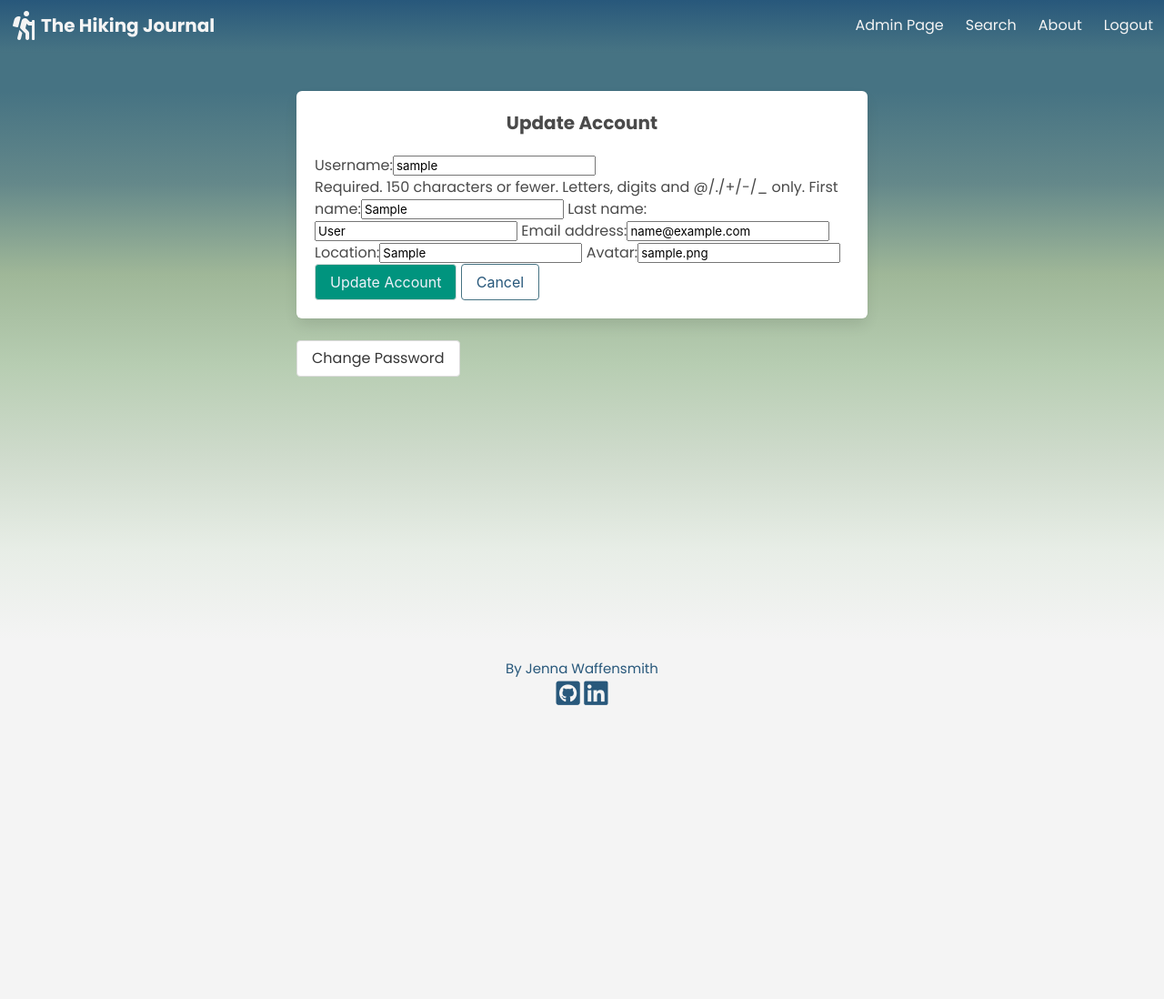
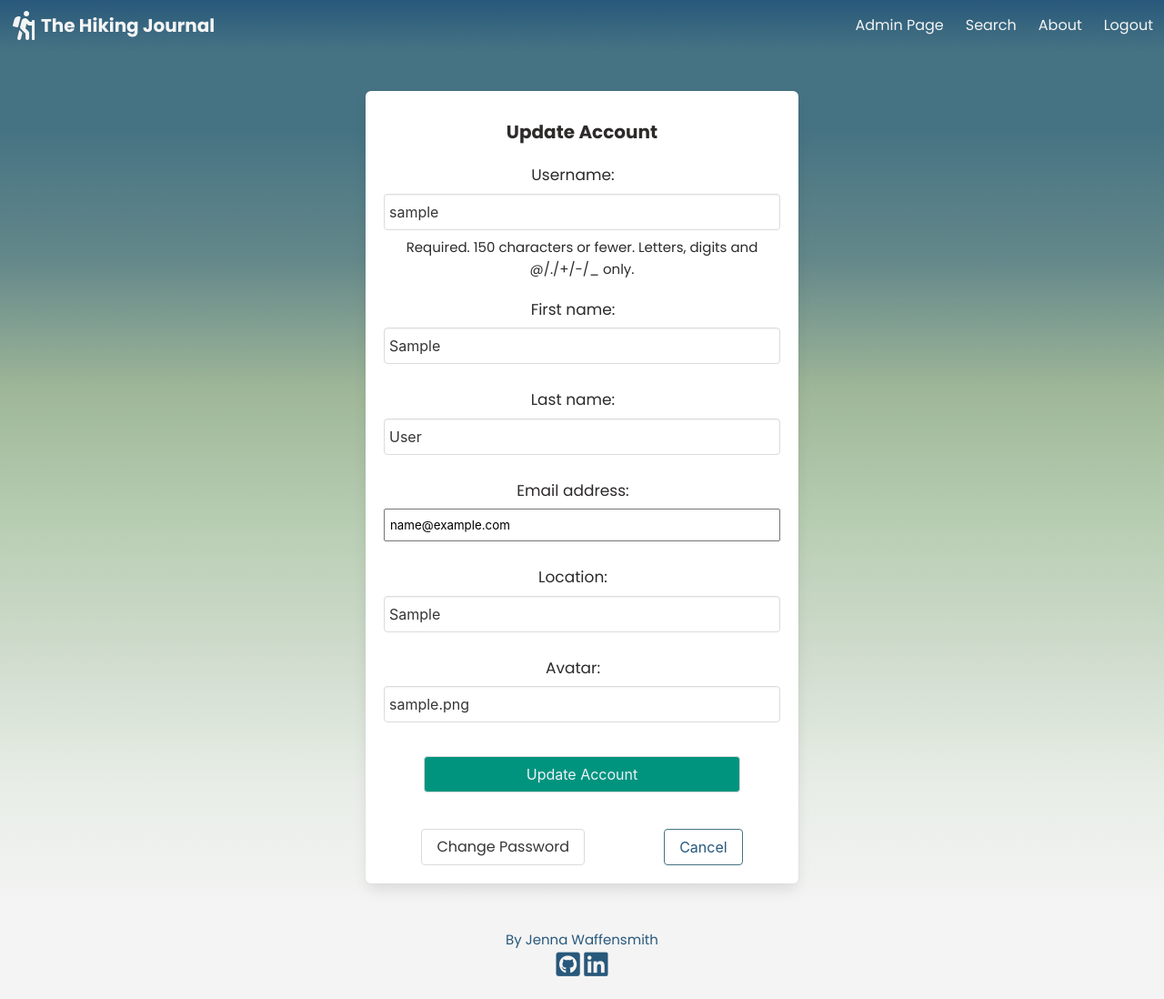
Before and after one commit to jwaffensmith/hiking-journal, a Django app: page /profile/1/update in a window 1280 px wide. Shown: the whole page at 91% size. Before the commit the page ends 775 px from the top, so only its background shows below. Run offline with Django 3.2, Linux system fonts and the light colour scheme; a user stored in the database is signed in; tables that the repository leaves empty hold one stand-in row (values such as "Sample post"); some libraries are stand-ins or nearby versions.

Commit message:
styled update profile page

```diff
--- a/main_app/forms.py
+++ b/main_app/forms.py
@@ -1,4 +1,5 @@
 from django import forms
+from django.forms import widgets
 from django.contrib.auth.models import User
 from django.contrib.auth.forms import UserCreationForm
 from .models import Profile
@@ -30,9 +31,20 @@ class UpdateProfileForm(forms.ModelForm):
     class Meta:
         model = Profile
         fields= ["location", "avatar"]
+        widgets={
+
+            "location": forms.TextInput(attrs=({"class": 'input', "placeholder": "Location"})),
+             "avatar": forms.TextInput(attrs=({"class": 'input', "placeholder": "Photo"}))
+        }
 
 
 class UpdateUserForm(forms.ModelForm):
     class Meta:
         model = User
         fields = ['username', 'first_name', 'last_name', 'email']
+        widgets={
+
+            "username": forms.TextInput(attrs=({"class": 'input', "placeholder": "Username"})),
+            "first_name": forms.TextInput(attrs=({"class": 'input', "placeholder": "First Name"})),
+            "last_name": forms.TextInput(attrs=({"class": 'input', "placeholder": "Last Name"}))
+        }
--- a/main_app/static/css/style.css
+++ b/main_app/static/css/style.css
@@ -167,6 +167,46 @@ nav.navbar.is-fixed-top .navbar-end .login-button:hover, nav.navbar.is-fixed-top
   list-style-type: none;
 }
 
+.update-profile {
+  color: #2d2a2a;
+}
+.update-profile p {
+  padding-top: 10px;
+  padding-bottom: 10px;
+}
+.update-profile p label {
+  margin-right: 20px;
+  font-size: 17px;
+}
+.update-profile p input {
+  width: 100%;
+  padding: 8px 5px;
+  margin: 7px 0;
+}
+.update-profile p input:focus {
+  outline: none !important;
+  border-color: #64888a;
+  box-shadow: none;
+}
+.update-profile p .helptext {
+  font-size: 15px;
+}
+.update-profile span.helptext {
+  font-size: 15px;
+}
+.update-profile ul li {
+  font-size: 10px;
+  margin-left: 10px;
+}
+.update-profile ul.errorlist {
+  margin: 10px;
+  color: #cc0f35;
+}
+.update-profile ul.errorlist li {
+  font-size: 15px;
+  list-style-type: none;
+}
+
 .update-modal {
   color: #2d2a2a;
   font-weight: 700;
@@ -320,24 +360,6 @@ a.edit-link:hover, a.delete-link:hover {
   border-color: #64888a;
 }
 
-.profile-update-form input {
-  margin-bottom: 20px;
-  width: 50%;
-}
-.profile-update-form input:focus {
-  outline: none !important;
-  border-color: #64888a;
-}
-.profile-update-form label {
-  margin-right: 20px;
-  font-weight: 700;
-  font-size: 14px;
-}
-.profile-update-form textarea:focus {
-  outline: none !important;
-  border-color: #64888a;
-}
-
 .class-footer-item form input {
   margin-bottom: 20px;
   padding: 8px 8px;
--- a/main_app/static/scss/style.scss
+++ b/main_app/static/scss/style.scss
@@ -223,6 +223,63 @@ nav.navbar.is-fixed-top {
     }
 
 
+
+.update-profile {
+
+    color: rgb(45, 42, 42);
+
+    p {
+        padding-top: 10px;
+        padding-bottom: 10px;
+
+    label {
+        margin-right: 20px;
+        font-size: 17px;
+
+        }
+
+    input {
+        width: 100%;
+        padding: 8px 5px;
+        margin: 7px 0;
+    }
+
+    input:focus {
+        outline: none !important;
+        border-color: $trim;
+        box-shadow: none;
+}
+
+
+    .helptext {
+        font-size: 15px;
+    }
+}
+
+    span.helptext {
+        font-size: 15px;
+    }
+
+
+    ul {
+        li {
+            font-size: 10px;
+            margin-left: 10px;
+        }
+    }
+
+    ul.errorlist {
+        margin: 10px;
+        color: hsl(348, 86%, 43%);
+
+        li {
+            font-size: 15px;
+            list-style-type: none;
+
+        }
+    }
+}
+
 .update-modal {
         color: rgb(45, 42, 42);
         font-weight: 700;
@@ -402,32 +459,6 @@ a.edit-link:hover, a.delete-link:hover  {
     }
 }
 
-.profile-update-form {
-
-        input {
-            margin-bottom: 20px;
-            width: 50%;
-        }
-
-        input:focus {
-            outline: none !important;
-            border-color: $trim;
-
-    }
-
-    label {
-        margin-right: 20px;
-        font-weight: 700;
-        font-size: 14px;
-
-        }
-
-    textarea:focus {
-        outline: none !important;
-        border-color: $trim;
-
-    }
-}
 
 .class-footer-item {
     form {
--- a/main_app/templates/profile/profile_update.html
+++ b/main_app/templates/profile/profile_update.html
@@ -3,14 +3,16 @@
 
 {% block content %}
 
-<main class="main-container">
+
     <div class="columns is-centered">
-        <div class="column is-half">
-                <form method="POST" class="box profile-upate-form" style="margin-top: 100px;">
-                    <p style="font-weight: 700; font-size: 20px; margin-bottom: 20px; text-align: center;">Update Account</p>
-                        {% csrf_token %}
-                        {{ update_user_form }}
-                        {{ update_profile_form }}
+        <div class="column is-half profile-card">
+            <div class="box" style="margin-top: 100px; text-align: center;">
+                <form class="update-profile" method="POST">
+                    <p style="font-weight: 700; font-size: 20px; text-align: center;">Update Account</p>
+
+                    {% csrf_token %}
+                        {{ update_user_form.as_p }}
+                        {{ update_profile_form.as_p }}
 
                         {% if form.errors %}
                         {% for field in form %}
@@ -27,14 +29,16 @@
                         {% endfor %}
                         {% endif %}
 
-                    <input class="button has-background-primary-dark has-text-link-light" type="submit" value="Update Account">
+                    <input class="button has-background-primary-dark has-text-link-light" style="width: 80%; margin-top: 20px;" type="submit" value="Update Account">
                     <input type="hidden" name="text" value="{{ next }}" />
+                </form>
+                <div style="display: flex; justify-content: center; margin-top: 40px;">
+                    <a class="button" href="{% url 'password_change' %}" style="margin-right: 20%;">Change Password</a>
                     <a href="{% url 'profile' user.profile.pk %}"><button  class="button site-btn">Cancel</button></a>
-                </form>
-                    <a class="button" href="{% url 'password_change' %}">Change Password</a>
                 </div>
+            </div>
         </div>
     </div>
-</main>
+
 
 {% endblock %}
--- a/main_app/views.py
+++ b/main_app/views.py
@@ -97,22 +97,16 @@ class ProfileUpdate(TemplateView):
         return context
 
     def post(self, request, *args, **kwargs):
-        profile = get_object_or_404(Profile, pk=self.kwargs['pk'])
-        user = get_object_or_404(User, pk=profile.user.pk)
-
-        update_profile_form = UpdateProfileForm(instance=user.profile, data=request.POST)
-        update_user_form = UpdateUserForm(instance=user, data=request.POST)
+        update_profile_form = UpdateProfileForm(request.POST)
+        update_user_form = UpdateUserForm(request.POST)
 
         if update_profile_form.is_valid() and update_user_form.is_valid():
             update_profile_form.save()
             update_user_form.save()
             return redirect("/profile/")
         else:
-            update_profile_form = UpdateProfileForm(instance=request.profile)
-            update_user_form = UpdateUserForm(instance=request.user)
-
-            context = {"update_user_form": update_profile_form,
-                    "update_profile_form": update_user_form}
+            context = {"update_user_form": update_user_form,
+            "update_profile_form": update_profile_form }
             return render(request, "profile/profile_update.html", context)
 
 @method_decorator(login_required, name='dispatch')
```
Also changed, not shown: 1 other file.
